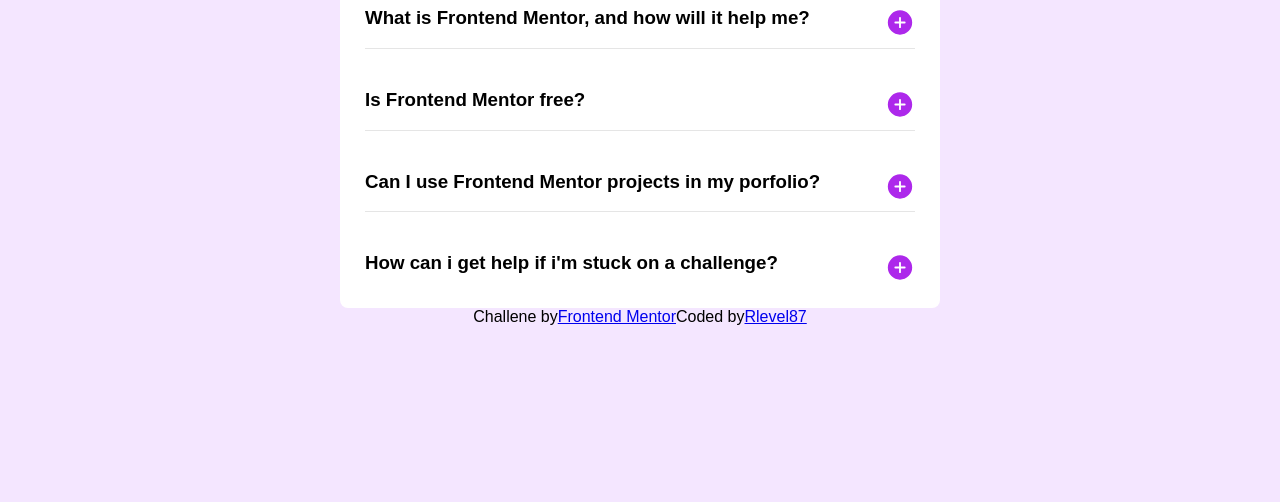
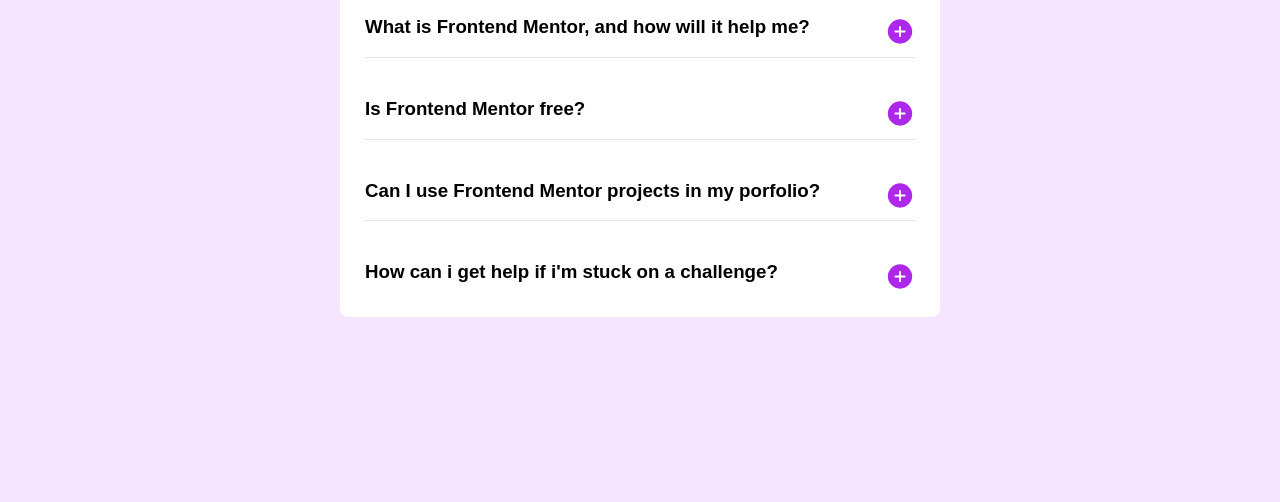
Before and after one commit to Rlevel87/Frontend-FAQ-project, a plain HTML site: page index.html in a window 1280 px wide. Shown: the part 298-800 px from the top of the page. Drawn offline with Linux system fonts and the light colour scheme; a web font is replaced by a local one.

Commit message:
Add files via upload

```diff
--- a/index.html
+++ b/index.html
@@ -56,9 +56,9 @@
 
 </div>
 
-<footer>Challene by <a href="https://www.frontendmentor.io/home">Frontend Mentor</a>
-    Coded by <a href="https://www.frontendmentor.io/profile/Rlevel87">Rlevel87</a></footer>
+
 
     <script src="index.js"></script>
 </body>
+
 </html>
--- a/styles.css
+++ b/styles.css
@@ -11,7 +11,6 @@
     font-family: 'Work sans', sans-serif;
     font-size: 16px;
     display: flex;
-    flex-direction: column;
     align-items: center;
     justify-content: center;
     height: 100vh;
@@ -55,11 +54,7 @@
     display: none;
     color: var(--Grayishpurple);
 }
-footer{
-    display: flex;
-    text-align: center;
 
-}
 @media (max-width:760px){
     body{
         background: url('images/background-pattern-mobile.svg') no-repeat;
```
